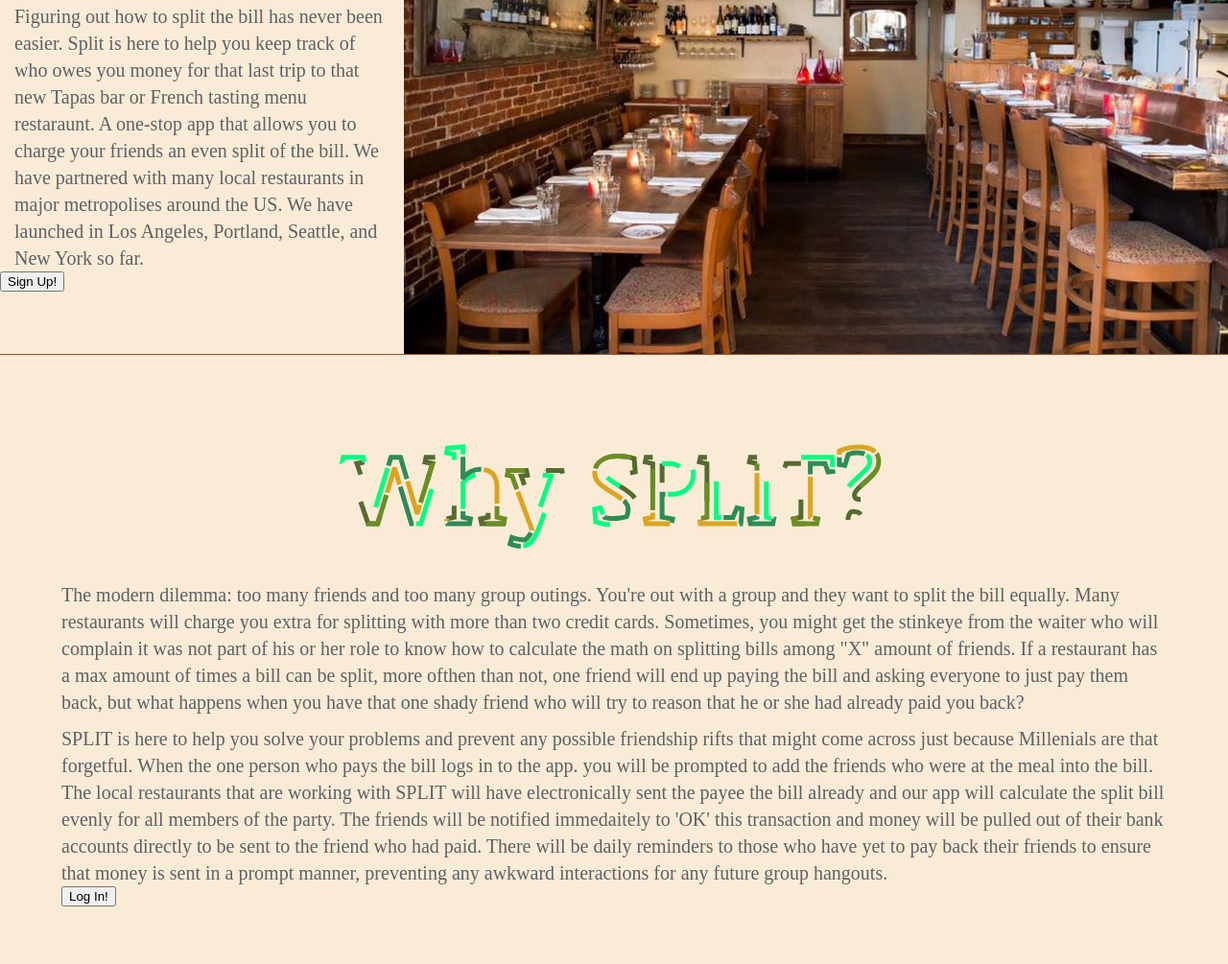
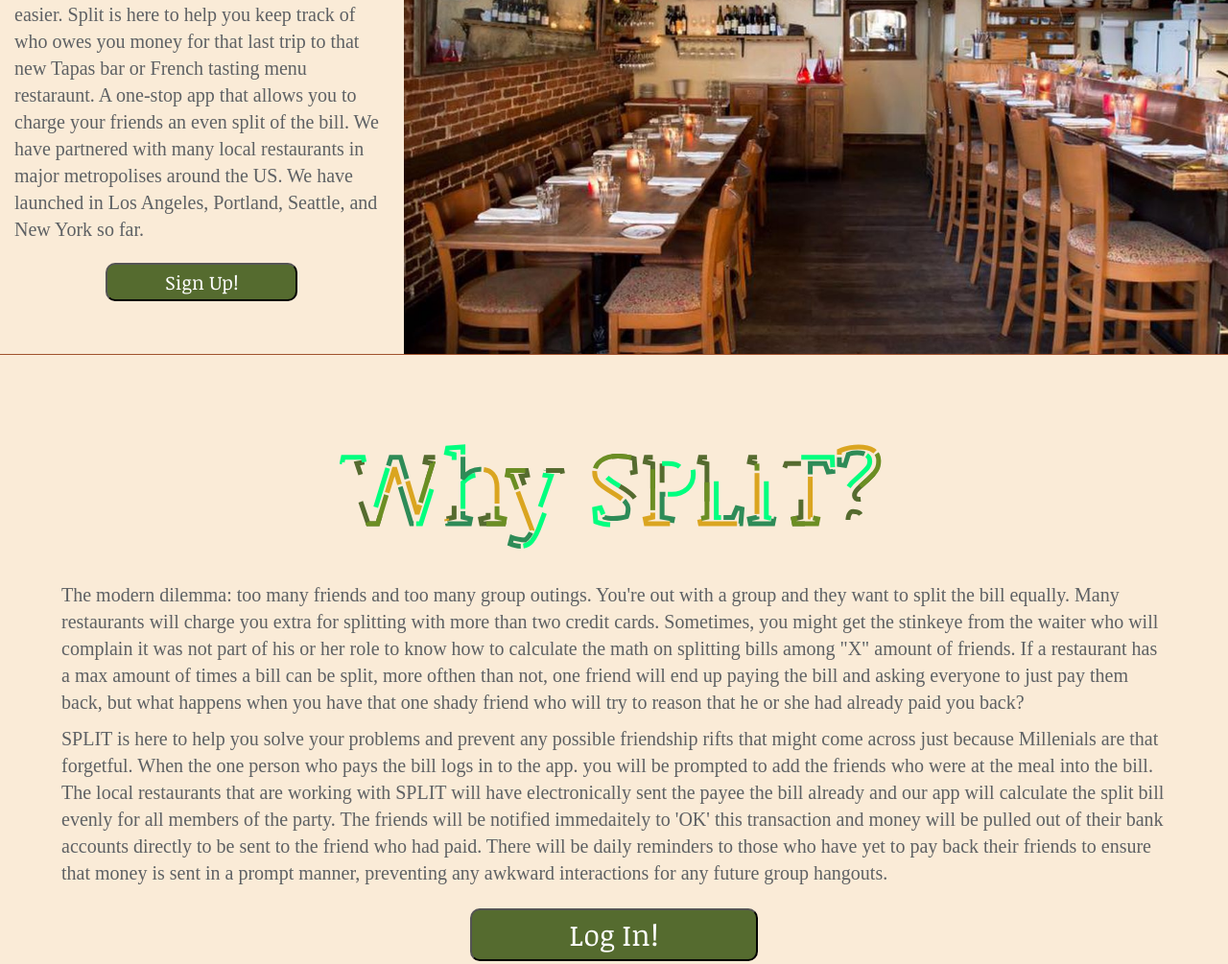
Before and after one commit to build-sprint-split-the-bill/ui-interface-lexie, a plain HTML site: page index.html in a window 1280 px wide. Shown: the part 391-1396 px from the top of the page at 96% size. Drawn offline with Linux system fonts and the light colour scheme; a web font is replaced by a local one.

Commit message:
edited call to action buttons of homepage

```diff
--- a/less/home-page.less
+++ b/less/home-page.less
@@ -34,7 +34,18 @@
       p{
         font-size: 2rem;
       }
-    }
+
+      .sign-up-butt{
+        padding-top: 5%;
+        display: flex;
+        justify-content: center;
+
+        button{
+          .custom-butt(@butt-bg-color: darkolivegreen, @width: 200px, @txt-color: white);
+          font-family: @font-header;
+        }//closes button
+      }//closes button div
+    }//closes intro to split section
 
     h2 {
       width: 100%;
@@ -84,11 +95,18 @@
       font-size: 2rem;
     }
 
-    // button{
-    //   display: flex;
-    //   justify-content: center;
-    //   .custom-butt(@bg-color: #22283A, @width: 100px, @txt-color: white);
-    //   font-family: 'Noticia Text', serif;
+    .log-in-butt{
+      padding-top: 2%;
+      display: flex;
+      justify-content: center;
+
+      button{
+        .custom-butt(@butt-bg-color: darkolivegreen, @width: 300px, @txt-color: white);
+        height: 55px;
+        font-family: @font-header;
+        font-size: 3rem;
+      }//closes button
+    }//closes button div
 
     //   @media @mobile {
     //     .custom-butt(@bg-color: #22283A, @width: 467.5px, @txt-color: white);
--- a/less/mixins.less
+++ b/less/mixins.less
@@ -8,9 +8,9 @@
 }
 
 //parametric mixins for button
-.custom-butt(@bg-color: #22283A, @width: 200px, @txt-color: white){
+.custom-butt(@butt-bg-color: #22283A, @width: 200px, @txt-color: white){
     display: block;
-    background-color: @btn-bg-color;
+    background-color: @butt-bg-color;
     margin: 0 10px 20px;
     cursor: pointer;
     width: @width;
@@ -21,7 +21,7 @@
 
     &:hover{
       background-color: @txt-color;
-      color: @bg-color;
+      color: @butt-bg-color;
     }
 }
 
--- a/less/variables.less
+++ b/less/variables.less
@@ -15,6 +15,9 @@
 @bg-color: antiquewhite;
 @nav-border-color: sienna;
 @border-color: sienna;
+
+//Button Vars
+@butt-bg-color: darkolivegreen;
 
 //Variables I created for normal mixins
 @padding-top: 1%;
```
Also changed, not shown: css/index.css.
